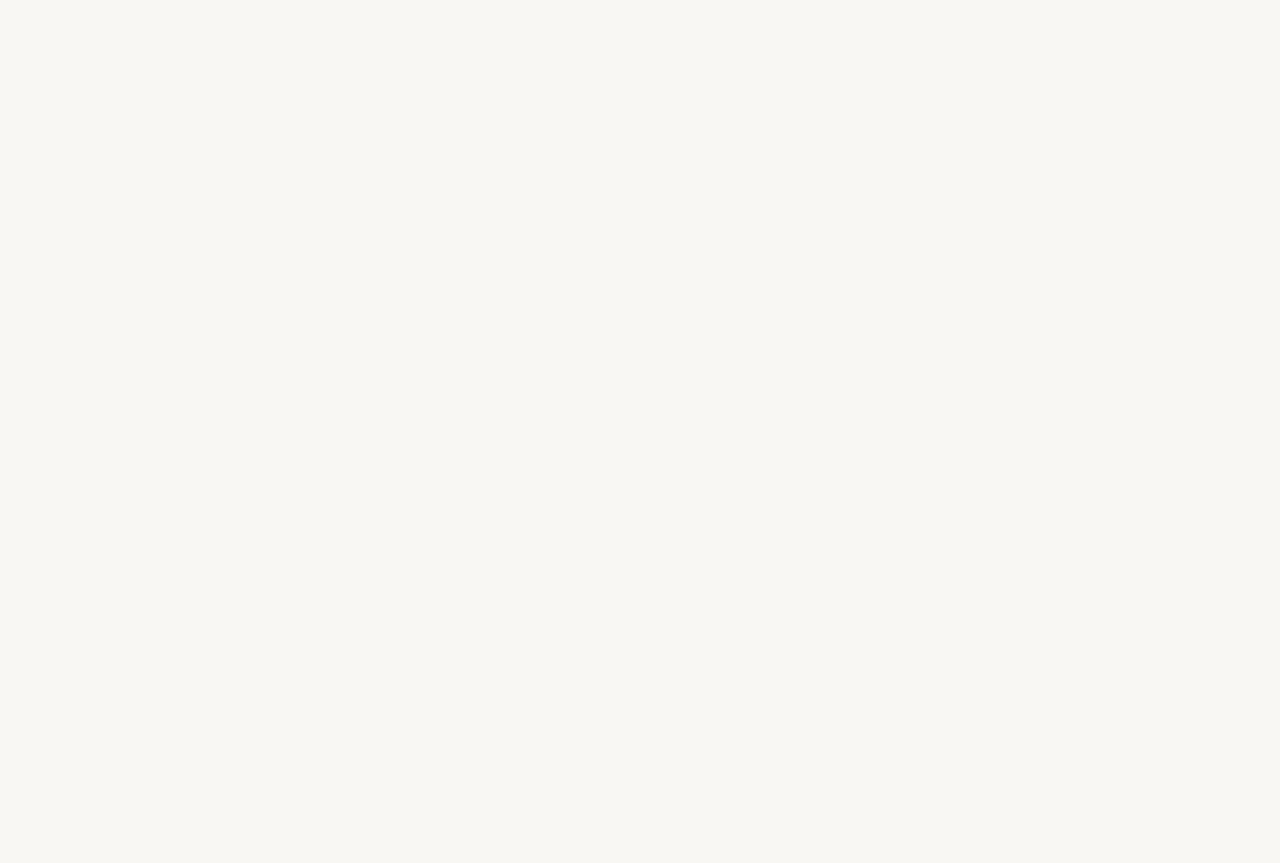
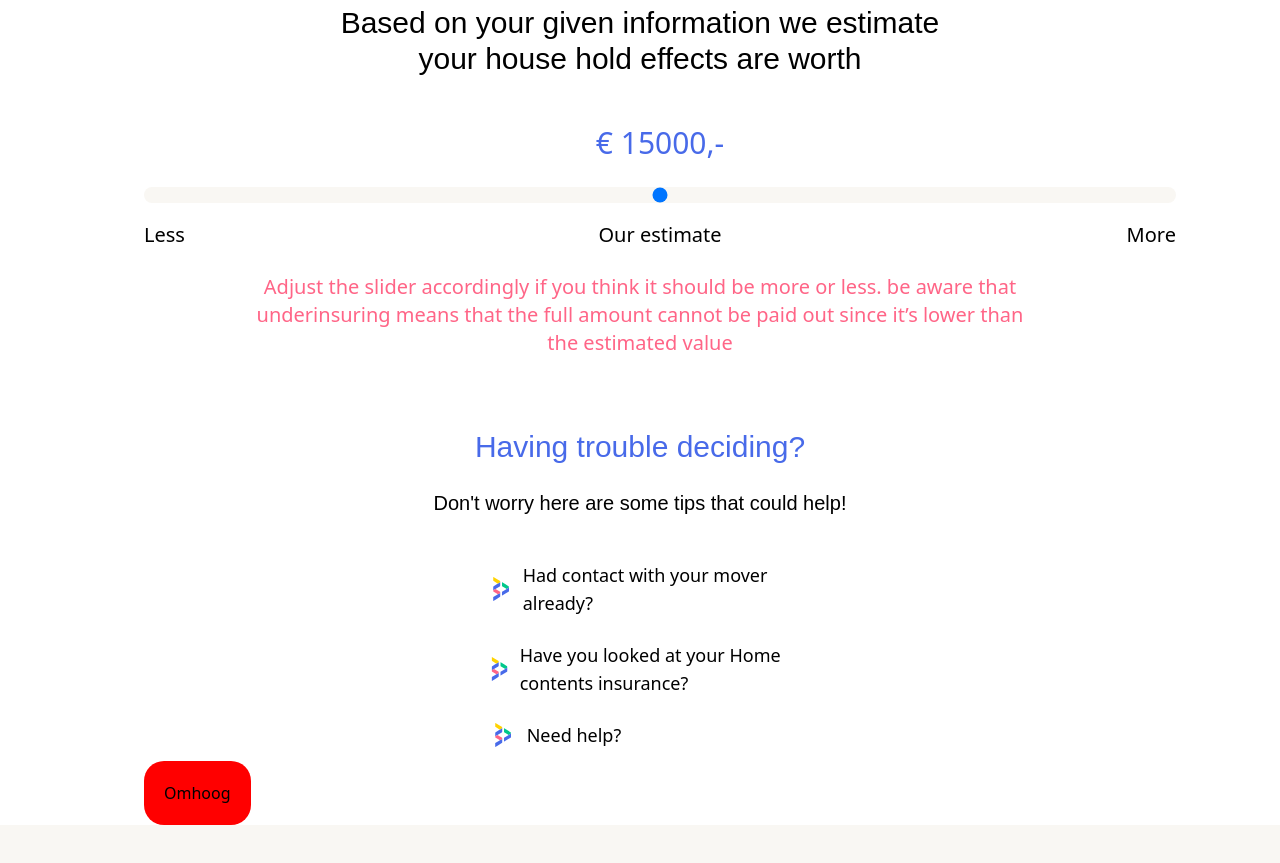
Before and after one commit to Patchyy/Bolster-insurance, a React (Create React App) app: page /formulier in a window 1280 px wide. Shown: the part 1861-2724 px from the top of the page. Before the commit the page ends 1929 px from the top, so only its background shows below. Built offline with nearby package versions, Linux system fonts and the light colour scheme.

Commit message:
FEAT: Added FAQ section

```diff
--- a/src/Styles.css
+++ b/src/Styles.css
@@ -4,11 +4,13 @@
 
 @font-face {
   font-family: 'Spoof';
-  src: url('./assets/Fonts/Spoof-Regular.ttf') format('ttf');
+  src: url('./assets/fonts/Spoof-Regular.ttf') format('ttf');
   /* Voeg extra src-verklaringen toe voor verschillende lettertypeformaten */
   font-weight: normal;
   font-style: normal;
 }
+
+
 
 * {
   margin: 0;
@@ -21,7 +23,7 @@ body,
 #root {
   height: 100%;
   min-height: 100vh;
-  background-color: theme('colors.white-off')
+  background-color: theme('colors.white-off');
 }
 
 button {
--- a/src/components/form/Form.tsx
+++ b/src/components/form/Form.tsx
@@ -14,6 +14,8 @@ import persons from '../../assets/personTwo.svg';
 import smallFam from '../../assets/small-family.svg';
 import midFam from '../../assets/medium-family.svg';
 import other from '../../assets/other.svg';
+
+
 
 export interface ISelectorType {
   id: number;
--- a/src/components/form/Formsteps/ValueEstimate.tsx
+++ b/src/components/form/Formsteps/ValueEstimate.tsx
@@ -3,6 +3,7 @@ import { familyData, housingData } from '../Form';
 import FormIntro from '../components/FormIntro';
 import FormInput from '../components/FormInput';
 import FormSelector from '../components/FormSelector';
+import FormFaq from '../components/FormFaq';
 
 const ValueEstimate = () => {
   const [selectedHouse, setSelectedDiv] = useState(Number);
@@ -22,13 +23,13 @@ const ValueEstimate = () => {
         heading="Don't worry we will help you calculate!"
         subheading="What is your living situation like?"
       />
-      <div className="flex flex-wrap -mx-3 py-5">
+      <div className="flex flex-wrap -mx-3 py-5 justify-center">
         <FormInput
           label="Can you tell us the country you are moving from?"
           placeholder="Netherlands"
         />
       </div>
-      <div className="flex flex-wrap items-start">
+      <div className="flex flex-wrap items-start ">
         {/* <label
           className="block uppercase tracking-wide text-gray-700 text-xs font-bold mb-2"
           htmlFor="grid-password"
@@ -47,7 +48,7 @@ const ValueEstimate = () => {
           })}
         </div>
       </div>
-      <div className="flex flex-wrap -mx-3 mb-6 py-5">
+      <div className="flex flex-wrap -mx-3 mb-6 py-5 justify-center">
         <FormInput
           label="Can you give us a estimate of the m² of your house?"
           placeholder="120 m²"
@@ -69,34 +70,46 @@ const ValueEstimate = () => {
         worth
       </h1>
 
-      <div className="relative mb-6">
+      <div className="relative mb-16 w-[1032px] mx-auto">
         <label
           htmlFor="large-range"
-          className="block mb-2 text-xl font-medium text-blue text-center"
+          className="block mb-6 text-3xl font-medium text-blue text-center"
         >
           € 15000,-
         </label>
         <input
           id="large-range"
           type="range"
-          value="1000"
+          value="800"
           min="100"
           max="1500"
           className="w-full h-4 bg-white-off rounded-lg appearance-none cursor-pointer range-lg "
         />
-        <span className="text-sm text-gray-500 absolute start-0 -bottom-6">
-          Min $100
+        <span className="text-xl text-black absolute start-0 -bottom-10">
+          Less
         </span>
-        <span className="text-sm text-gray-black  absolute start-1/3 -translate-x-1/2 rtl:translate-x-1/2 -bottom-6">
-          $500
+        <span className="text-xl text-black  absolute start-1/2 -translate-x-1/2 rtl:translate-x-1/2 -bottom-10">
+          Our estimate
         </span>
-        <span className="text-sm text-black absolute start-2/3 -translate-x-1/2 rtl:translate-x-1/2 -bottom-6">
-          $1000
+        <span className="text-xl text-black  absolute end-0 -bottom-10">
+          More
         </span>
-        <span className="text-sm text-black  absolute end-0 -bottom-6">
-          Max $1500
-        </span>
+
       </div>
+      <span className='text-pink text-center w-full px-24 block m-auto text-xl'>
+        Adjust the slider accordingly if you think it should be more or less. be aware that underinsuring
+        means that the full amount cannot be paid out since it’s lower than the estimated value
+      </span>
+      <h2 className=' font-spoof text-blue text-3xl pt-[72px] text-center'>Having trouble deciding?</h2>
+      <h3 className=' font-spoof text-black text-xl pt-[24px] text-center'>Don't worry here are some tips
+that could help!</h3>
+        <div>
+          <ul className='w-1/3 mx-auto mt-8 rounded-xl'>
+              <FormFaq title={'Had contact with your mover already?'} content={'Have you had contact with a mover already and do you know your m³ / ft³ ?'}  />
+              <FormFaq title={'Have you looked at your Home contents insurance?'} content={'Your home right now probably has a home contents insurance this is also based on the value of your household contents. This could give you a estimate of how much your stuff is worth '}  />
+              <FormFaq title={'Need help?'} content={'Don’t worry. We understand it can be difficult to estimate how much your stuff is worth. We are here for you. Call the number below to speak to an expert or plan a meeting with an proffesional.'}  footer={`<p>Test</p>`}/>
+          </ul>
+        </div>
     </div>
   );
 };
--- /dev/null
+++ b/src/components/form/components/FormFaq.tsx
@@ -0,0 +1,39 @@
+import { FC } from 'react';
+import listimg from '../../../assets/Bolster_Logo_Color.svg'
+
+interface IFormFaq {
+  title: string;
+  content: string;
+  footer?: string;
+
+}
+
+const FormFaq: FC<IFormFaq> = ({
+  title,
+  content,
+  footer,
+
+}) => {
+  return (
+    <>
+    <li>
+         <details className="group">
+            <summary className="flex items-center gap-3 px-4 py-3 font-medium marker:content-none hover:cursor-pointer">
+                <img src={listimg} alt="" className='w-6 h-6 text-gray-500 transition group-open:rotate-180'/>
+                <span className='text-lg'>{title}</span>
+            </summary>
+            <article className="px-4 pb-4">
+                <p>
+                {content}
+
+                </p>
+                {footer}
+            </article>
+        </details>
+    </li>
+
+    </>
+  );
+};
+
+export default FormFaq;
--- a/src/components/form/components/FormInput.tsx
+++ b/src/components/form/components/FormInput.tsx
@@ -13,7 +13,7 @@ const FormInput: FC<IFormInput> = ({
 }) => {
   return (
     <>
-      <div className="w-full px-3">
+      <div className="w-[1032px] px-3 ">
         <label
           className="block tracking-wide text-black text-xs font-bold font-roboto mb-2"
           htmlFor="grid-origin"
--- a/src/components/form/components/FormIntro.tsx
+++ b/src/components/form/components/FormIntro.tsx
@@ -8,7 +8,7 @@ interface IFormIntro {
 const FormIntro: FC<IFormIntro> = ({ heading, subheading }) => {
   return (
     <>
-      <h1 className="text-4xl text-center pt-[54px] font-bold font-spoof">
+      <h1 className="text-4xl text-center pt-[54px] font-spoof font-bold ">
         {heading}
       </h1>
       {subheading && (
--- a/src/components/form/components/FormSelector.tsx
+++ b/src/components/form/components/FormSelector.tsx
@@ -12,8 +12,8 @@ const FormSelector: FC<IFormSelector> = ({ data, onClick, selectedItem }) => {
     <>
       <div
         key={data.id}
-        className={`flex flex-col bg-white-off py-[12.5px] px-[39px] justify-center items-center rounded-lg ${
-          selectedItem === data.id ? ' border-[1px] border-blue' : ''
+        className={`flex flex-col bg-white-off py-[12.5px] px-[39px] w-[240px] h-[230px] justify-center items-center rounded-lg ${
+          selectedItem === data.id ? ' border-2 border-blue' : ''
         }`}
         onClick={() => onClick(data.id)}
       >
```
Also changed, not shown: src/assets/Bolster_Logo_Color.svg (added), src/assets/phone.svg (added).
